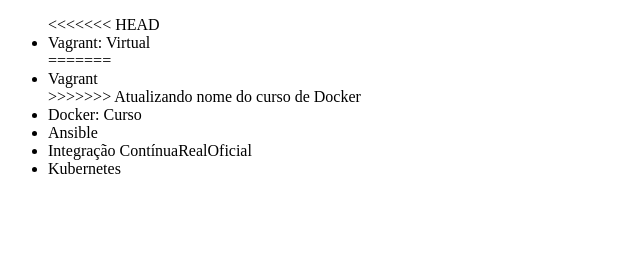
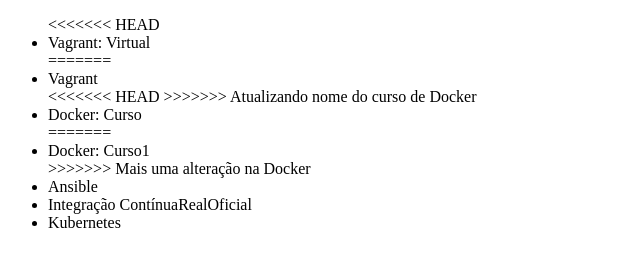
Before and after one commit to fernandofonsecaa/alura-git, a plain HTML site: page index.html in a window 1280 px wide. Shown: the whole page, without its empty margins (0-640 px from the left). Drawn offline with Linux system fonts and the light colour scheme.

Commit message:
Mais uma alteração na Docker

```diff
--- a/index.html
+++ b/index.html
@@ -12,8 +12,12 @@
         <li>Vagrant: Virtual</li>
 =======
         <li>Vagrant</li>
+<<<<<<< HEAD
 >>>>>>> Atualizando nome do curso de Docker
         <li>Docker: Curso</li>
+=======
+        <li>Docker: Curso1</li>
+>>>>>>> Mais uma alteração na Docker
         <li>Ansible</li>
         <li>Integração ContínuaRealOficial</li>
         <li>Kubernetes</li>
```
